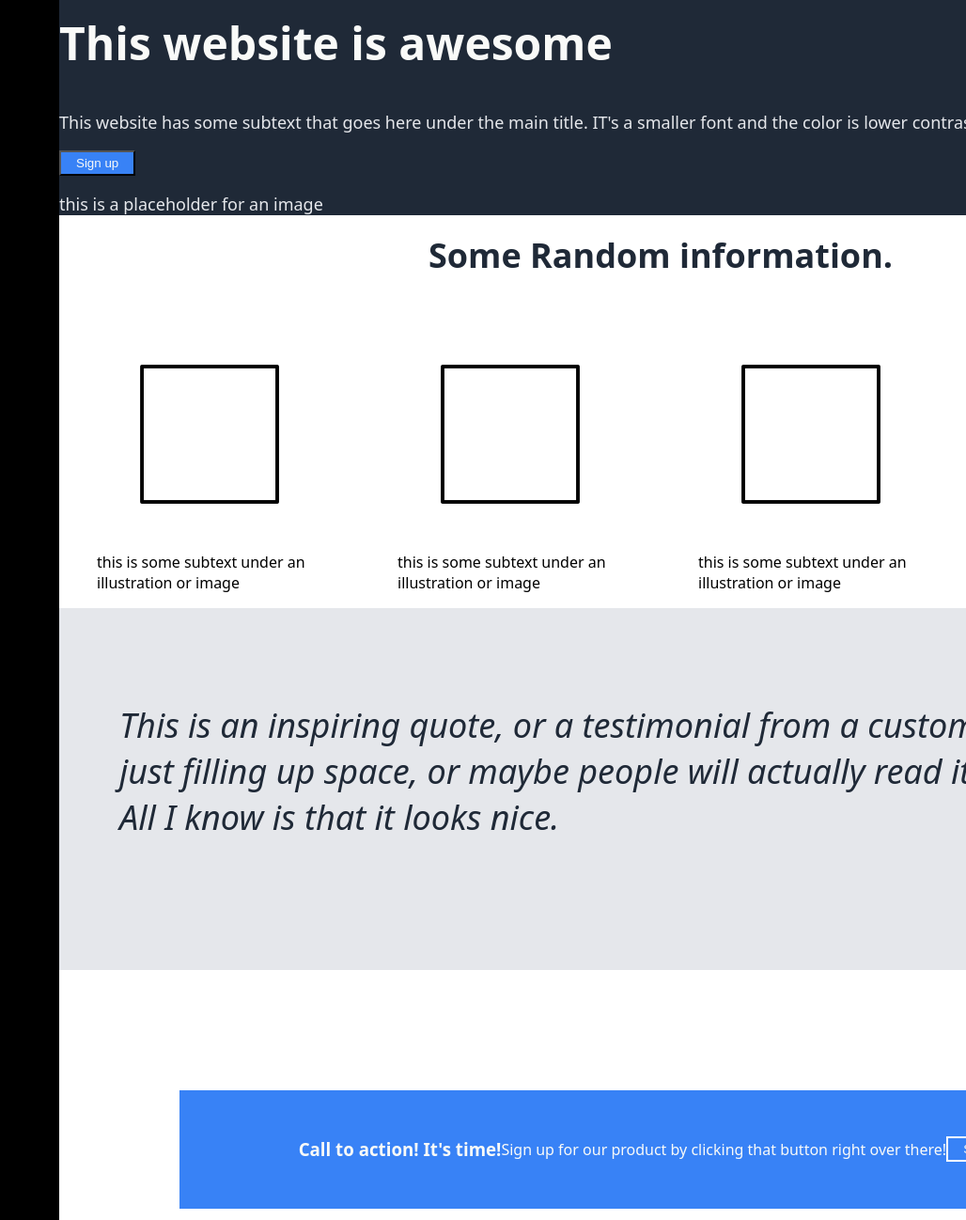
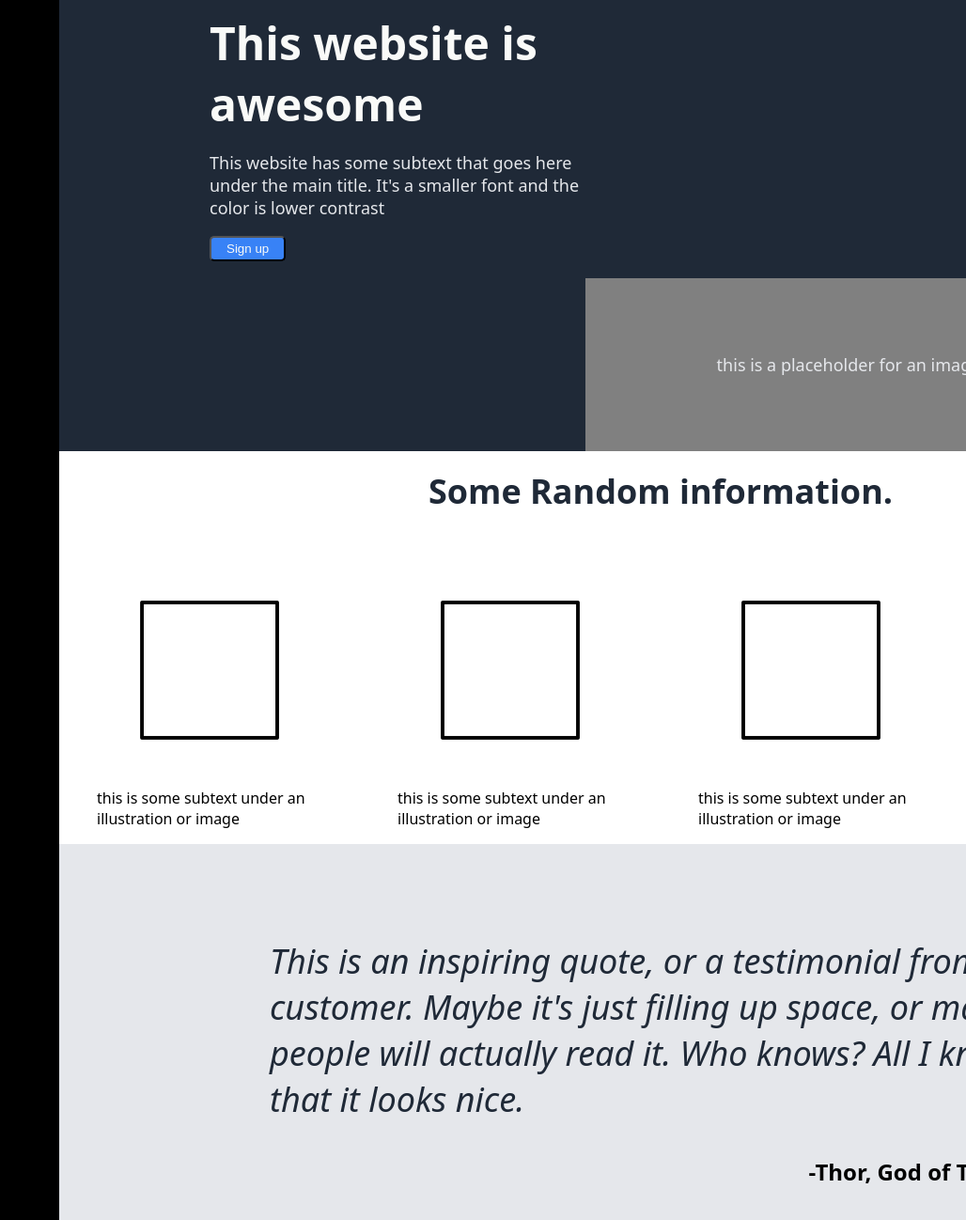
Before and after one commit to Sef-Alii/Landing-Page, a plain HTML site: page index.html in a window 1280 px wide. Shown: the part 82-1380 px from the top of the page at 94% size, without its empty margins (252-1280 px from the left). Drawn offline with Linux system fonts and the light colour scheme.

Commit message:
UpdatedLayout , smoothed out edges on borders

```diff
--- a/index.html
+++ b/index.html
@@ -18,7 +18,7 @@
   <section class="intro">
                 <h1>This website is awesome</h1>
                 <p>This website has some subtext that goes here under the main title.
-                    IT's a smaller font and the color is lower contrast
+                    It's a smaller font and the color is lower contrast
                 </p>
                 <button type="button">Sign up</button>
             <p class="placeholder">this is a placeholder for an image</p>
@@ -30,9 +30,10 @@
         <main>
 
             <h2><strong>Some Random information.</strong></h2>
+            <section class="flex-info">
             <section class="info">
 
-                <figure><img src="../Landing-Page/Images/square.png">
+              <figure><img src="../Landing-Page/Images/square.png">
                 <figcaption>this is some subtext under an illustration or image</figcaption></figure>
                 <figure><img src="../Landing-Page/Images/square.png">
                     <figcaption>this is some subtext under an illustration or image</figcaption></figure>
@@ -40,7 +41,7 @@
                         <figcaption>this is some subtext under an illustration or image</figcaption></figure>
                         <figure><img src="../Landing-Page/Images/square.png">
                             <figcaption>this is some subtext under an illustration or image</figcaption></figure>
-
+                        </section>
 
             </section>
 
--- a/style.css
+++ b/style.css
@@ -12,13 +12,20 @@ body{
 header,footer,section.intro{
 background-color: #1F2937;
 }
+header h3, header ul, section.intro{
+    margin-left: 10rem;
+    margin-right: 10rem;
+}
 header h3{
     margin-top: 0;
+    text-align: left;
+
 }
 header li{
     display:inline-block;
     margin-left: 1rem;
     margin-right: 1rem;
+
 }
 header li a {
     color: #F9FAF8;
@@ -27,16 +34,34 @@ header li a {
 }
 header ul {
     list-style: none;
+    text-align: right;
+
+}
+header p.placeholder{
+    text-align: center;
+    background-color: grey;
+    padding: 5rem;
+    margin-left: 25rem;
+
+
 }
 section.intro h1{
     font-size: 48px;
     font-weight: bolder;
     color: #f9FAF8;
     margin-top: 0;
+    margin-right: 35rem;
+    display: inline;
+
 }
 section.intro p {
     font-size: 18px;
     color: #E5E7EB;
+}
+section.intro p:first-of-type{
+    margin-right: 35rem;
+    display: inline-block;
+
 }
 button{
     background-color: #3882F6;
@@ -45,6 +70,7 @@ button{
     padding-right: 1rem;
     padding-top: 0.25rem;
     padding-bottom: 0.25rem;
+    border-radius: 5px;
 
 }
 header h3{
@@ -52,12 +78,20 @@ header h3{
     font-size: 24px;
     color: #F9FAF8;
 }
+section.flex-info{
+    display: flex;
+}
 section.info{
-   display: flex;
-  align-items: flex-end;
-  justify-content: end;
+    display: flex;
+    justify-content: space-around;
+}
+section.info figure{
+    flex-shrink: 2;
+}
+img {
+    max-width: 15rem;
+}
 
-}
 h2{
     font-size: 36px;
     font-weight: bolder;
@@ -77,9 +111,13 @@ section.quote p:first-of-type{
     font-weight: lighter;
     font-style: italic;
     color: #1F2937;
+    margin-left: 10rem;
+    margin-right: 10rem;
 }
 section.quote p:last-of-type{
     text-align: right;
+    font-size: 1.5rem;
+    margin-right: 10rem;
 }
 
 section.sign-up{
@@ -89,12 +127,15 @@ section.sign-up{
     display: flex;
     align-items: center;
     justify-content: center;
-    padding:2rem;
+    padding:3rem;
+    border-radius: 15px;
 
 
 }
 section.sign-up button{
     border: white solid 2px;
+    border-radius: 8px;
+
 }
 
 
@@ -103,8 +144,11 @@ footer{
     color: #F9FAF8;
     text-align: center;
    padding: 0.5rem;
+   padding-top: 2rem;
 }
-
+footer p {
+padding-bottom: 2rem;
+}
 img {
     width: 100%;
 }
```
